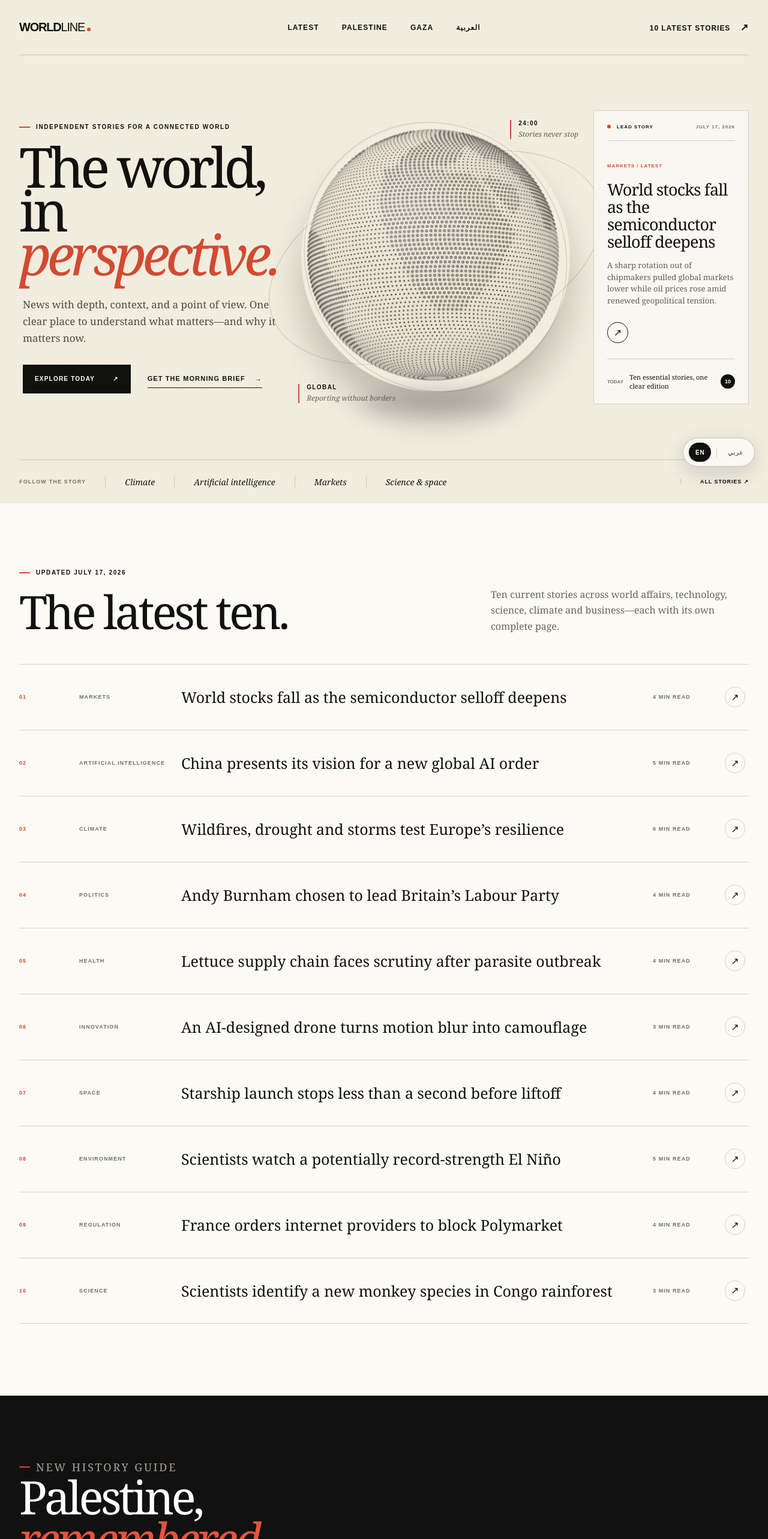
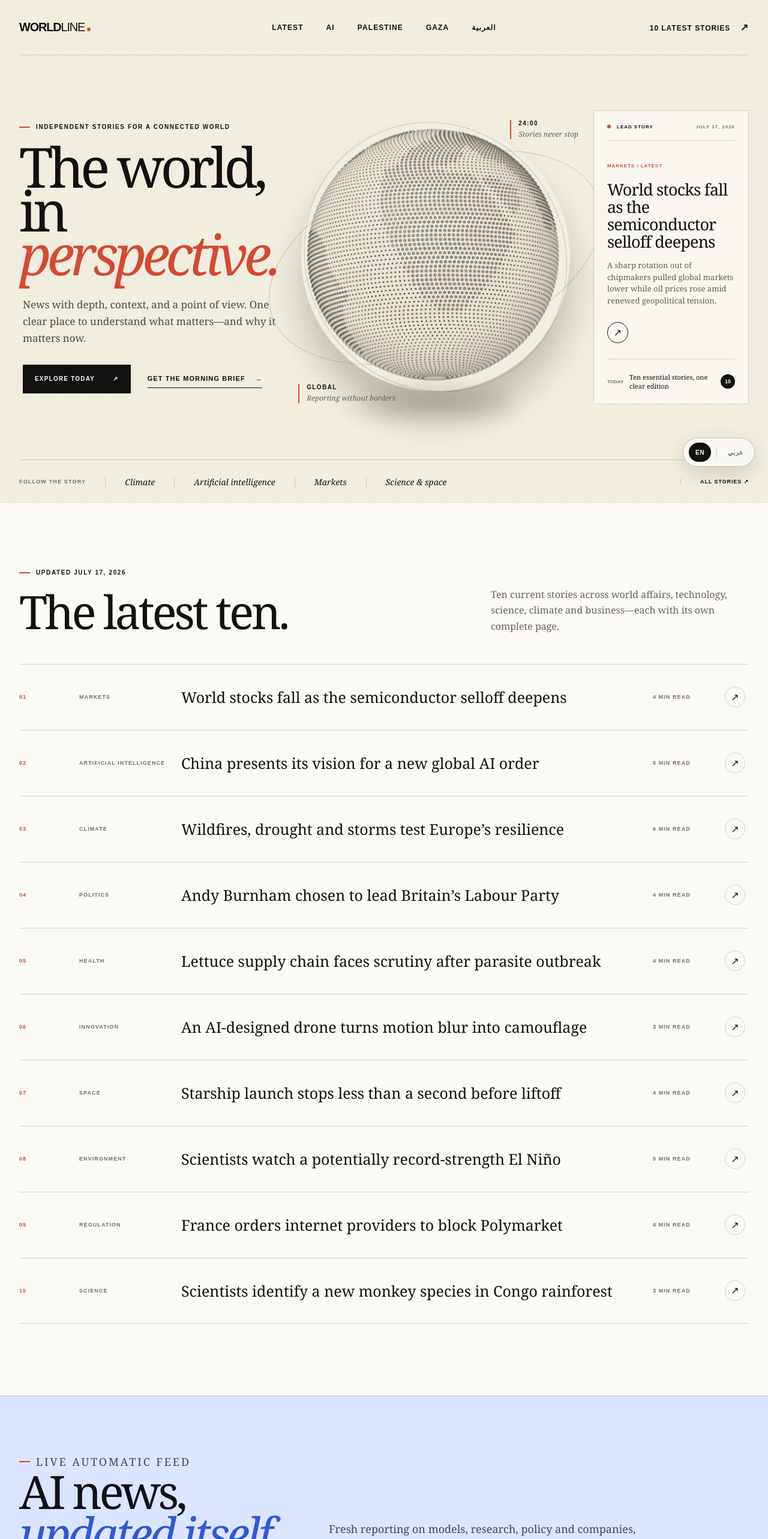
Before and after one commit to YYHomr/openworld, a Next.js app: page / in a window 1280 px wide. Shown: the top 2566 px of the page at 60% size. Built offline with nearby package versions, Linux system fonts and the light colour scheme.

Commit message:
Feature live AI news on English home

```diff
--- a/app/page.tsx
+++ b/app/page.tsx
@@ -11,7 +11,7 @@ export default function Home() {
         <nav className="nav shell" aria-label="Main navigation">
           <a className="brand" href="#top" aria-label="Worldline home">WORLD<span>LINE</span><i /></a>
           <div className="nav-links">
-            <a href="#latest">Latest</a><a href="/palestine">Palestine</a><a href="/gaza">Gaza</a><a href="/ar">العربية</a>
+            <a href="#latest">Latest</a><a href="/ai">AI</a><a href="/palestine">Palestine</a><a href="/gaza">Gaza</a><a href="/ar">العربية</a>
           </div>
           <a className="edition" href="#latest">10 latest stories <span>↗</span></a>
         </nav>
@@ -64,6 +64,8 @@ export default function Home() {
       </section>
 
 
+      <section className="home-ai"><div className="shell home-ai-grid"><div><p className="eyebrow"><span/> Live automatic feed</p><h2>AI news,<br/><em>updated itself.</em></h2></div><p>Fresh reporting on models, research, policy and companies, pulled from an open global news database every 15 minutes.</p><a href="/ai">Open the AI desk ↗</a></div></section>
+
       <section className="home-palestine"><div className="shell home-palestine-grid"><div><p className="eyebrow light"><span /> New history guide</p><h2>Palestine,<br /><em>remembered whole.</em></h2></div><p>A map-led, six-part guide to history, the Nakba, daily life, Al-Quds, the olive and fig, and Gaza—written from a Palestinian perspective.</p><a href="/palestine">Explore Palestine <span>↗</span></a></div></section>
 
       <section className="home-gaza">
```
